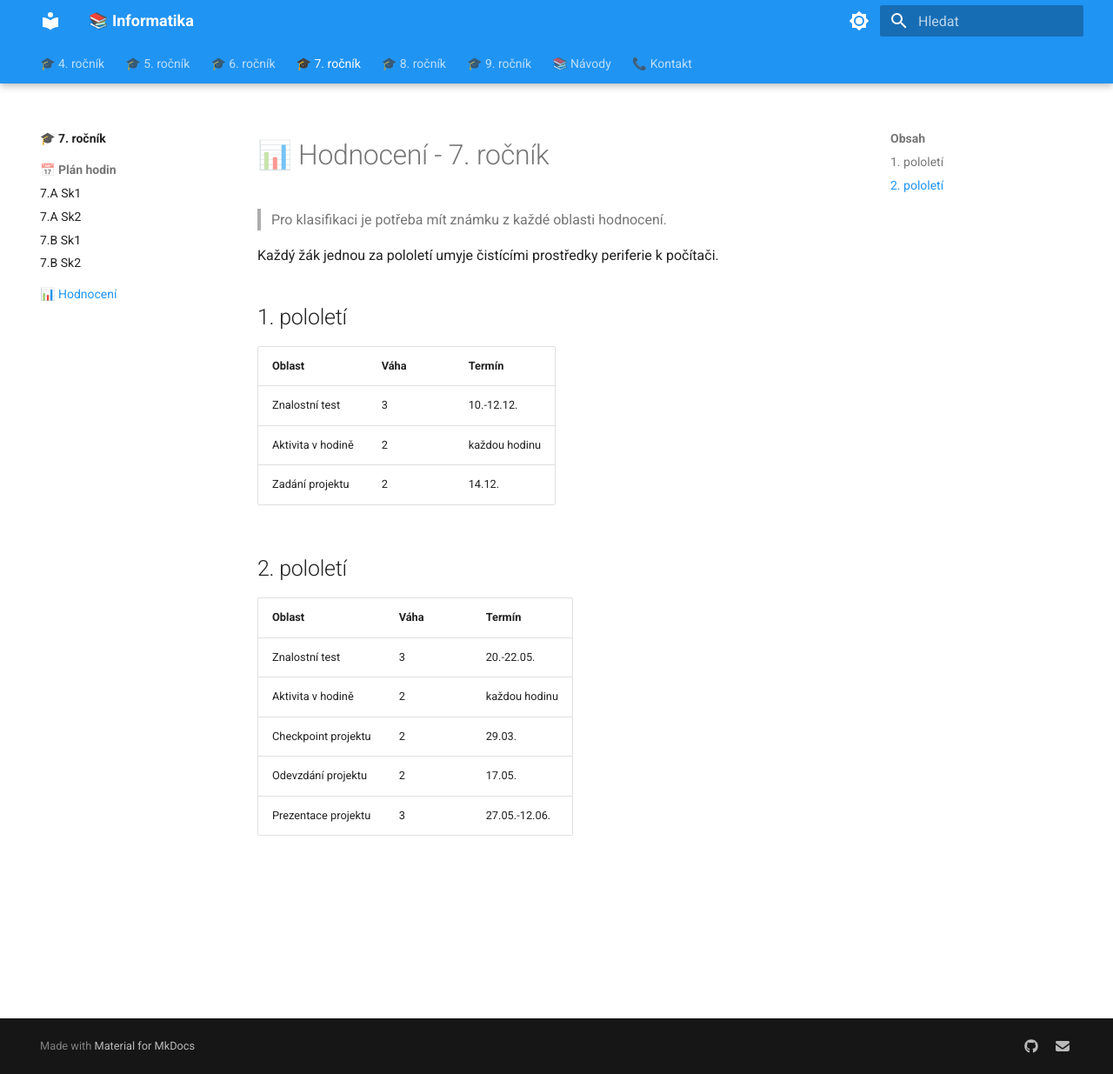
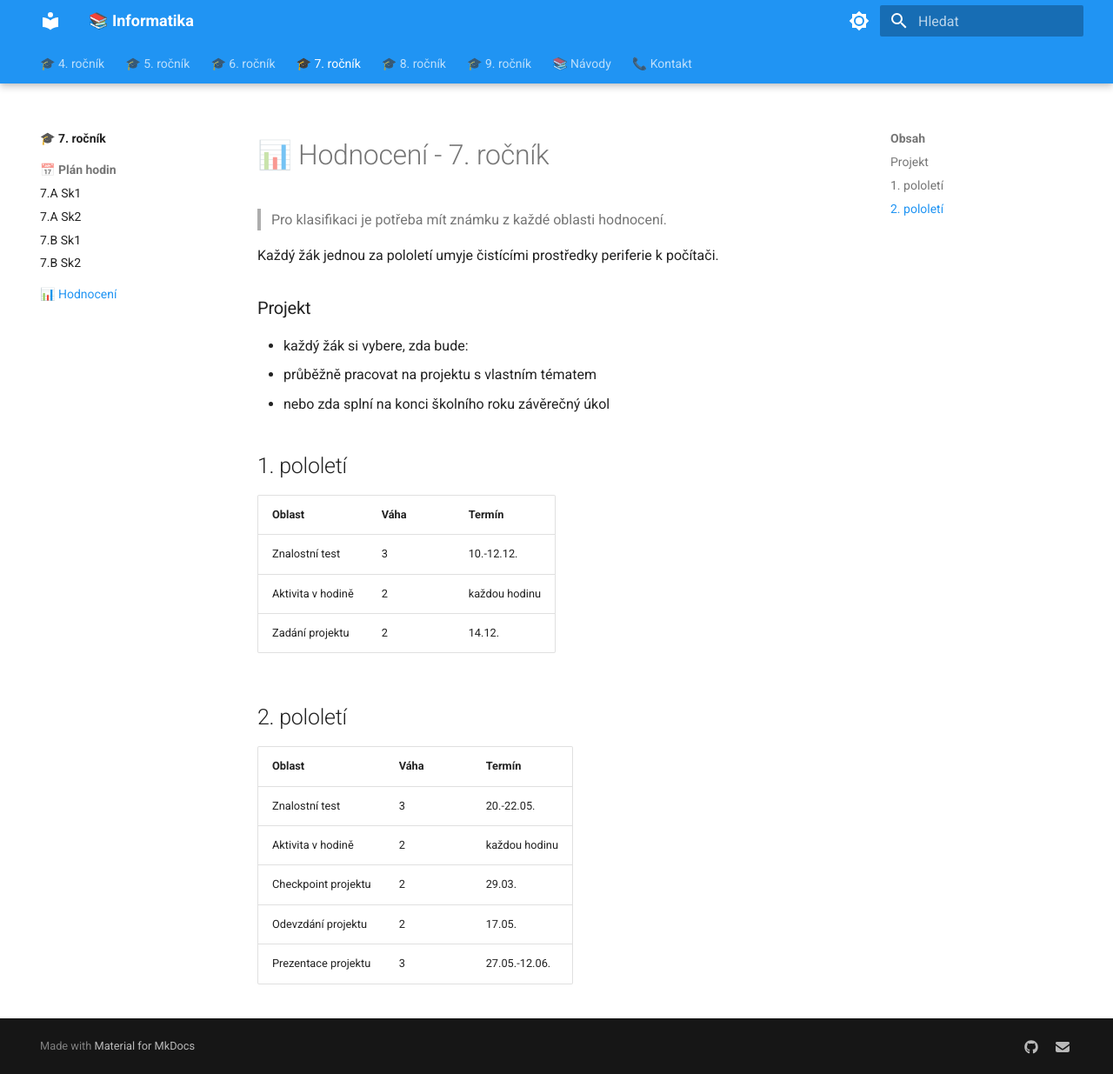
Before and after one commit to tomnovota/zs-materialy, an MkDocs documentation site: the page built from docs/07/hodnoceni.md, in a window 1280 px wide and 1235 px high. Shown: the whole window at 87% size. Built offline with MkDocs 1.6.1 and Material for MkDocs 9.7.7, drawn with Linux system fonts in a browser that asks for light colours.

Commit message:
Modified Hodnocení.

```diff
--- a/docs/07/hodnoceni.md
+++ b/docs/07/hodnoceni.md
@@ -3,6 +3,11 @@
 > Pro klasifikaci je potřeba mít známku z každé oblasti hodnocení.
 
 Každý žák jednou za pololetí umyje čistícími prostředky periferie k počítači.
+
+### Projekt
+- každý žák si vybere, zda bude:
+  1. průběžně pracovat na projektu s vlastním tématem
+  2. nebo zda splní na konci školního roku závěrečný úkol
 
 ## 1. pololetí
 
```
Also changed, not shown: docs/08/hodnoceni.md (+5 -0 lines).
